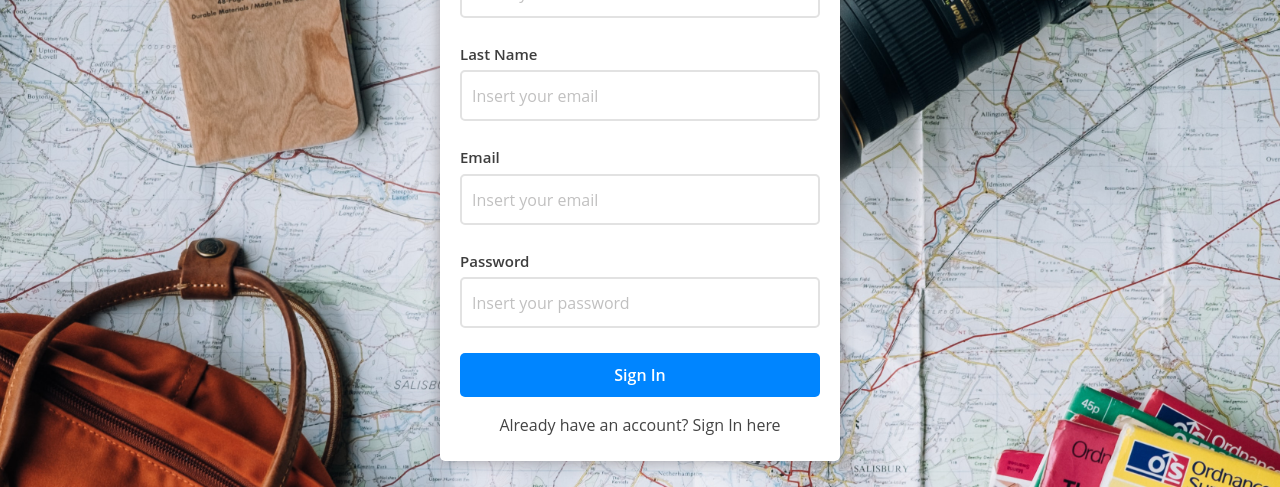
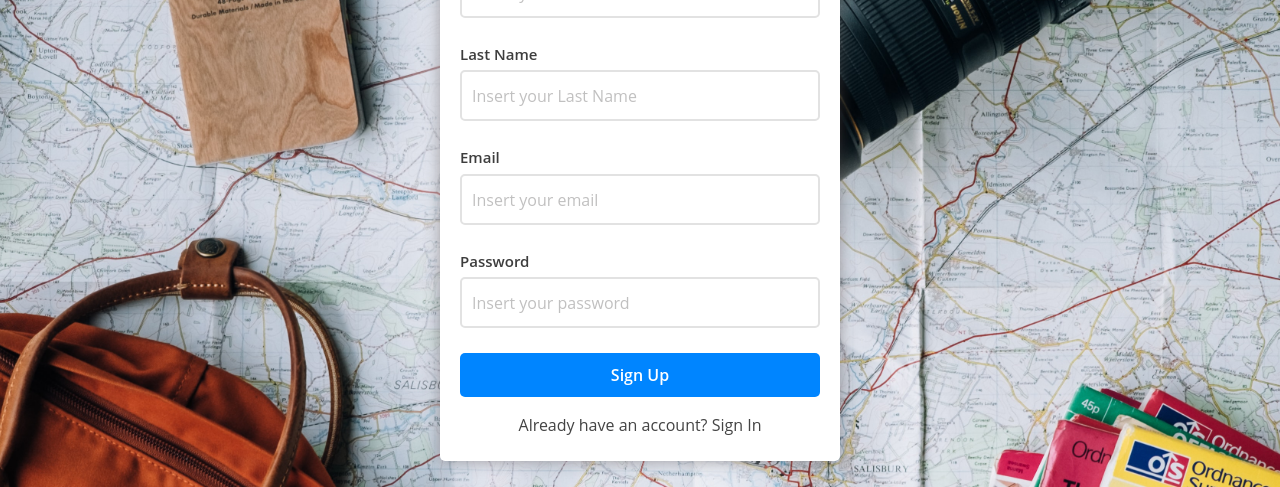
Before and after one commit to asdtha/My-Tinerary, a React (Create React App) app: page /signup in a window 1280 px wide. Shown: the part 281-768 px from the top of the page. Built offline with nearby package versions, Linux system fonts and the light colour scheme.

Commit message:
form adjustments

```diff
--- a/src/components/forms/SignIn.js
+++ b/src/components/forms/SignIn.js
@@ -72,11 +72,11 @@ const SignIn = () => {
               <button type="submit">Sign In</button>
              {formSent && <p className="exito">Form sent succesfully</p>}
 
-
+             <div className="signin-form-message">
                 <Linkrouter to="/signup">
-                  <p className="change-form-message">Don't have an account yet? Sign Up here</p>
+                  <p className="signin-form-message">Don't have an account yet? Sign Up</p>
                 </Linkrouter>
-
+                </div>
             </Form>
           </div>
         )}
--- a/src/components/forms/SignUp.js
+++ b/src/components/forms/SignUp.js
@@ -21,15 +21,14 @@ const SignUp = () => {
           if (!values.name) {
             errors.name = "Please insert your name";
           } else if (!/^[a-zA-ZÀ-ÿ\s]{1,40}$/.test(values.name)) {
-            errors.email = "The name can only contain letters and spaces";
+            errors.name = "The name can only contain letters and spaces";
           }
 
           //Last Name validation
           if (!values.lastname) {
             errors.lastname = "Please insert your last name";
           } else if (!/^[a-zA-ZÀ-ÿ\s]{1,40}$/.test(values.lastname)) {
-            errors.lastname =
-              "The last name can only contain letters and spaces";
+            errors.lastname = "The last name can only contain letters and spaces";
           }
 
           // Email validation
@@ -64,9 +63,9 @@ const SignUp = () => {
                 <label htmlFor="name">Name</label>
                 <Field
                   type="text"
-                  id="name"
                   name="name"
                   placeholder="Insert your name"
+                  id="name"
                 />
                 <ErrorMessage
                   name="name"
@@ -80,7 +79,7 @@ const SignUp = () => {
                 <Field
                   type="text"
                   name="lastname"
-                  placeholder="Insert your email"
+                  placeholder="Insert your Last Name"
                   id="lastname"
                 />
                 <ErrorMessage
@@ -122,11 +121,11 @@ const SignUp = () => {
                 />
               </div>
 
-              <button type="submit">Sign In</button>
+              <button type="submit">Sign Up</button>
               {formSent && <p className="exito">Form sent succesfully</p>}
               <div className="signup-form-message">
                 <Linkrouter to="/signin">
-                  <p className="signup-form-message">Already have an account? Sign In here</p>
+                  <p className="signup-form-message">Already have an account? Sign In</p>
                 </Linkrouter>
               </div>
             </Form>
```
